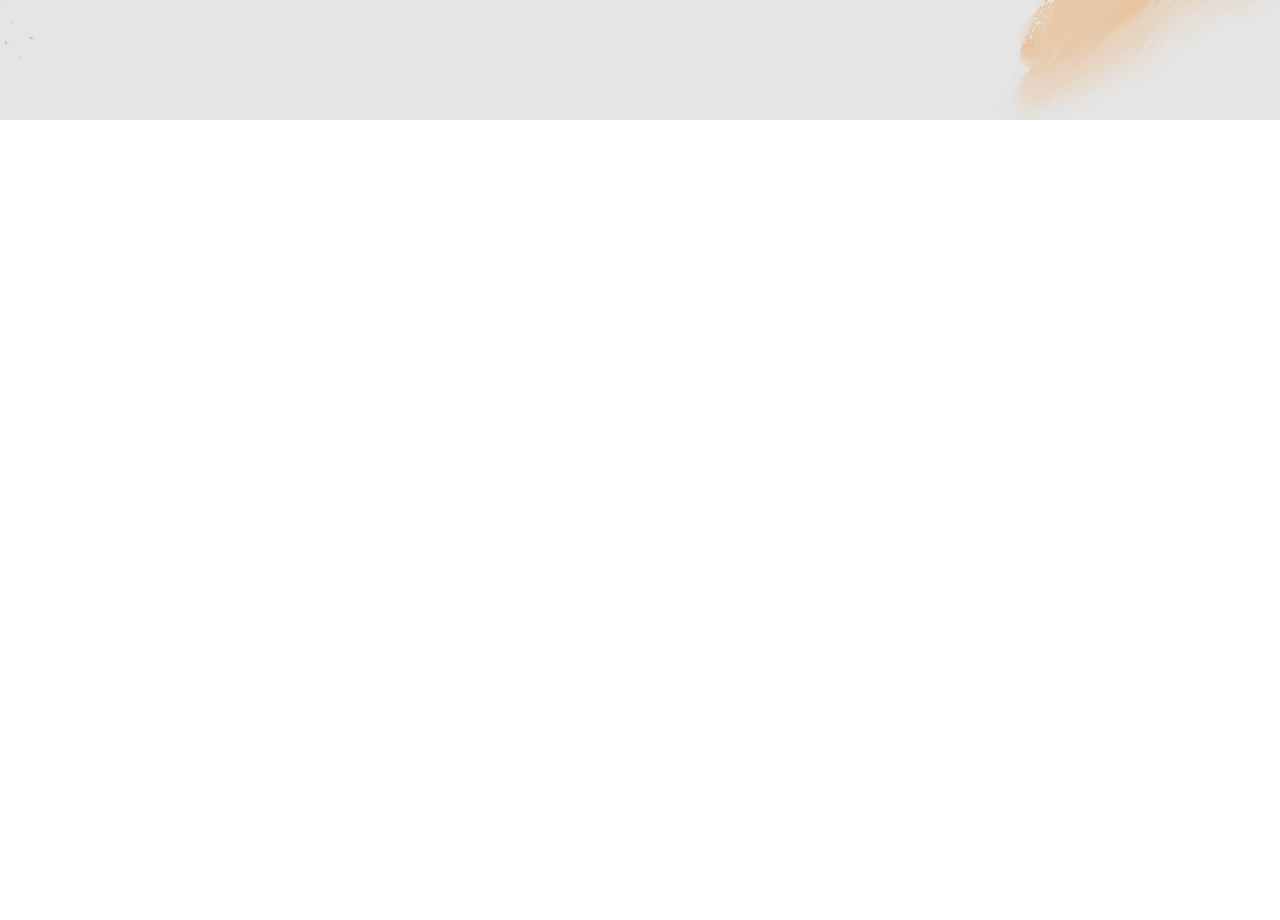
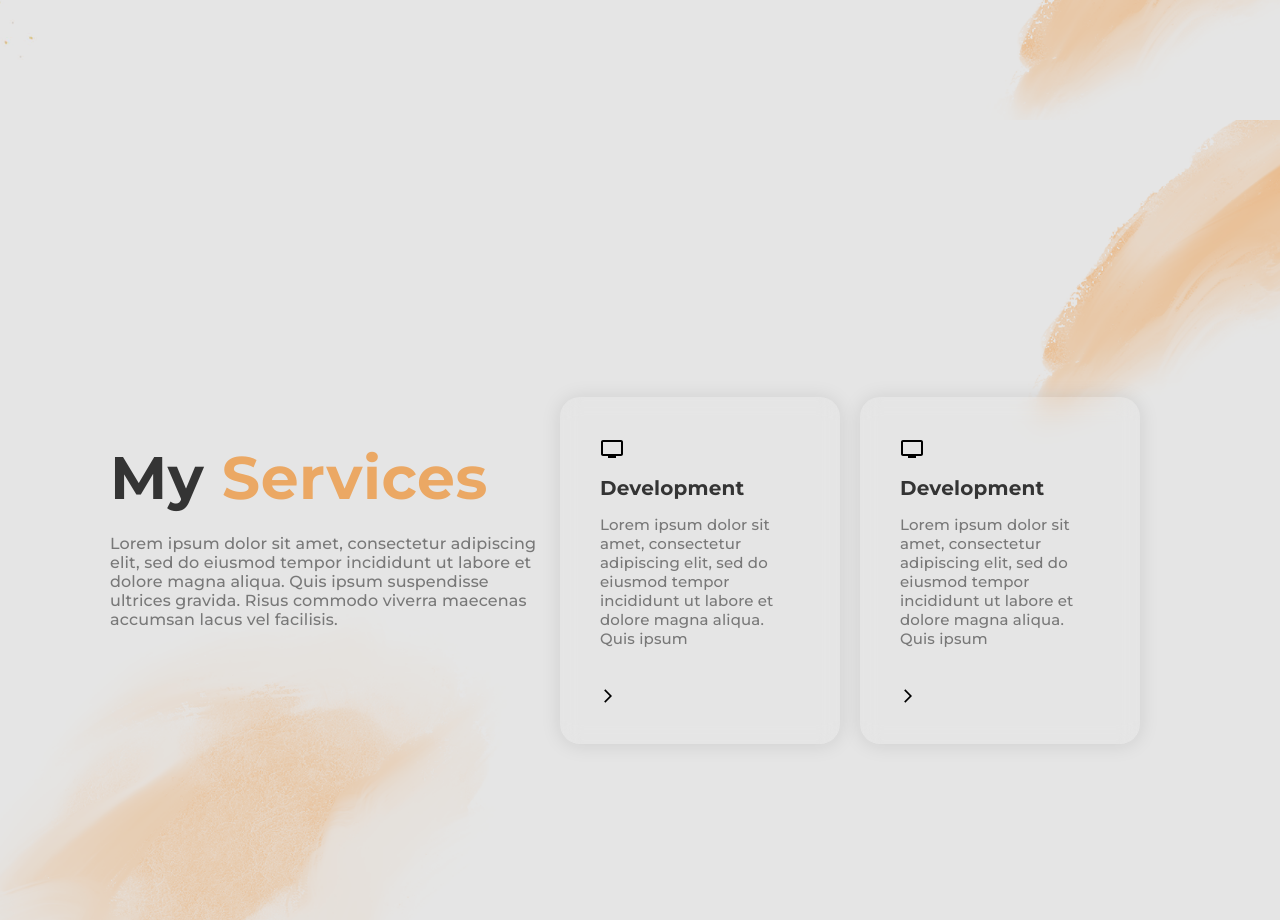
Before and after one commit to Tauya2003/tauyamtowodzwa.com, a React (Vite) app: page /services in a window 1280 px wide. Shown: the part 1480-2400 px from the top of the page. Before the commit the page ends 1600 px from the top, so only its background shows below. Built offline with nearby package versions, Linux system fonts and the light colour scheme.

Commit message:
Add Services Page

```diff
--- /dev/null
+++ b/src/components/ServicesSliderCard.jsx
@@ -0,0 +1,50 @@
+import { ArrowBackIosNew, ArrowForwardIos, Tv } from "@mui/icons-material";
+import { Box, Typography } from "@mui/material";
+
+const ServicesSliderCard = () => {
+  return (
+    <Box
+      sx={{
+        p: "40px 40px",
+        borderRadius: "20px",
+        boxShadow: "0px 1px 20px rgba(0, 0, 0, 0.1)",
+        display: "flex",
+        flexDirection: "column",
+        gap: "15px",
+        backdropFilter: "blur(10px)",
+      }}
+    >
+      <Tv />
+
+      <Typography
+        sx={{
+          color: "#343434",
+          fontFamily: "Montserrat, sans-sarif",
+          fontSize: "20px",
+          fontWeight: 700,
+          lineHeight: "normal",
+        }}
+      >
+        Development
+      </Typography>
+
+      <Typography
+        sx={{
+          color: "#787878",
+          fontFamily: "Montserrat, sans-sarif",
+          fontSize: "15px",
+          fontWeight: 500,
+          lineHeight: "normal",
+          minWidth: "200px",
+        }}
+      >
+        Lorem ipsum dolor sit amet, consectetur adipiscing elit, sed do eiusmod
+        tempor incididunt ut labore et dolore magna aliqua. Quis ipsum
+      </Typography>
+
+      <ArrowForwardIos sx={{ fontSize: "16px", mt: "25px" }} />
+    </Box>
+  );
+};
+
+export default ServicesSliderCard;
--- a/src/components/Sidebar.jsx
+++ b/src/components/Sidebar.jsx
@@ -2,9 +2,7 @@ import {
   ChatBubbleOutlineOutlined,
   EmailOutlined,
   FolderOutlined,
-  Home,
   HomeOutlined,
-  Person2Outlined,
   PersonOutlineOutlined,
   SettingsOutlined,
 } from "@mui/icons-material";
--- a/src/layout/Layout.jsx
+++ b/src/layout/Layout.jsx
@@ -4,6 +4,7 @@ import Navbar from "../components/Navbar";
 import Sidebar from "../components/Sidebar";
 import Home from "../pages/Home";
 import About from "../pages/About";
+import Services from "../pages/Services";
 
 const Layout = () => {
   return (
@@ -20,6 +21,7 @@ const Layout = () => {
       <Sidebar />
       <Home />
       <About />
+      <Services />
     </Box>
   );
 };
--- /dev/null
+++ b/src/pages/Services.jsx
@@ -0,0 +1,58 @@
+import { Box, Typography } from "@mui/material";
+import bg3 from "../assets/images/bg3.png";
+import ServicesSliderCard from "../components/ServicesSliderCard";
+
+const Services = () => {
+  return (
+    <Box
+      sx={{
+        width: "100%",
+        height: "100vh",
+        px: "60px",
+        pt: "100px",
+        alignItems: "center",
+        display: "flex",
+        backgroundImage: `url(${bg3})`,
+        backgroundSize: "cover",
+        gap: "20px",
+      }}
+    >
+      <Box sx={{ mt: "-70px", ml: "50px" }}>
+        <Typography
+          sx={{
+            color: "#343434",
+            fontFamily: "Montserrat, sans-sarif",
+            fontSize: "60px",
+            fontWeight: 700,
+            lineHeight: "normal",
+            mb: "20px",
+          }}
+        >
+          My <span style={{ color: "#EBA864" }}>Services</span>
+        </Typography>
+
+        <Typography
+          sx={{
+            color: "#787878",
+            fontFamily: "Montserrat, sans-sarif",
+            fontSize: "16px",
+            fontWeight: 500,
+            lineHeight: "normal",
+          }}
+        >
+          Lorem ipsum dolor sit amet, consectetur adipiscing elit, sed do
+          eiusmod tempor incididunt ut labore et dolore magna aliqua. Quis ipsum
+          suspendisse ultrices gravida. Risus commodo viverra maecenas accumsan
+          lacus vel facilisis.
+        </Typography>
+      </Box>
+
+      <Box sx={{ mr: "80px", display: "flex", gap: "20px" }}>
+        <ServicesSliderCard />
+        <ServicesSliderCard />
+      </Box>
+    </Box>
+  );
+};
+
+export default Services;
```
Also changed, not shown: src/assets/images/bg3.png (added).
